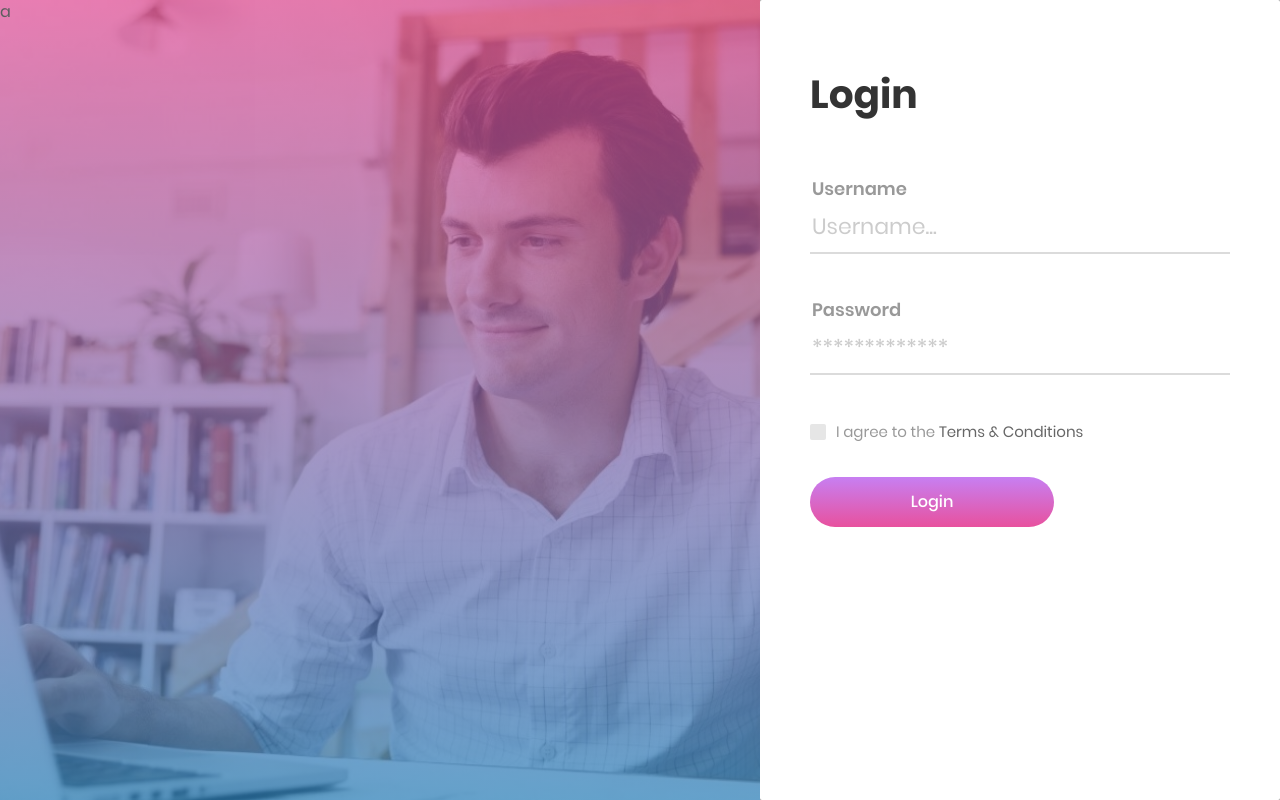
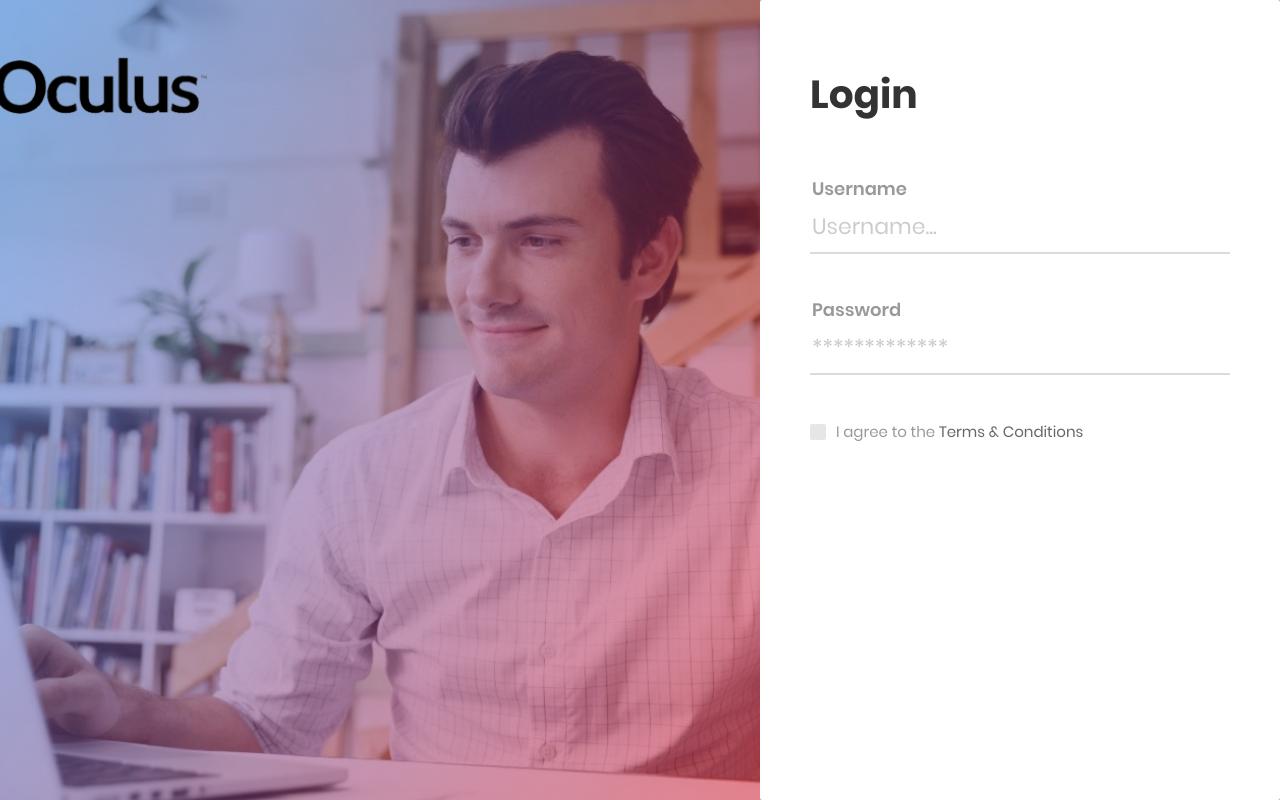
Before and after one commit to AadarshSree/OculusVIT, a PHP site: page /ashwin_work/Login/Login.html in a window 1280 px wide. Run offline with PHP 8.4, Linux system fonts and the light colour scheme; some libraries are stand-ins or nearby versions.

Commit message:
Background images changed, removed in-css gradient, rougue 'a' fixed

```diff
--- a/ashwin_work/Login/css/main.css
+++ b/ashwin_work/Login/css/main.css
@@ -40,7 +40,7 @@
 }
 
 /*---------------------------------------------*/
-a {
+{
 	font-family: Poppins-Regular;
 	font-size: 14px;
 	line-height: 1.7;
@@ -210,7 +210,7 @@
 }
 
 .login100-more::before {
-  content: "a";
+  content: "";
   display: block;
   position: absolute;
   z-index: -1;
@@ -218,11 +218,6 @@
   height: 100%;
   top: 0;
   left: 0;
-  background: #e8519e;
-  background: -webkit-linear-gradient(bottom,#2980b9,#e8519e);
-  background: -o-linear-gradient(bottom, #e8519e, #c77ff2);
-  background: -moz-linear-gradient(bottom, #e8519e, #c77ff2);
-  background: linear-gradient(bottom, #e8519e, #c77ff2);
   opacity: 0.7;
 }
 
@@ -306,11 +301,6 @@
   -moz-transition: all 0.4s;
   transition: all 0.4s;
 
-  background: #d5007d;
-  background: -webkit-linear-gradient(45deg, #d5007d, #e53935);
-  background: -o-linear-gradient(45deg, #d5007d, #e53935);
-  background: -moz-linear-gradient(45deg, #d5007d, #e53935);
-  background: linear-gradient(45deg, #d5007d, #e53935);
 }
 
 
@@ -396,11 +386,6 @@
   z-index: -1;
   width: 100%;
   height: 300%;
-  background: #e8519e;
-  background: -webkit-linear-gradient(top, #e8519e, #c77ff2, #e8519e, #c77ff2);
-  background: -o-linear-gradient(top, #e8519e, #c77ff2, #e8519e, #c77ff2);
-  background: -moz-linear-gradient(top, #e8519e, #c77ff2, #e8519e, #c77ff2);
-  background: linear-gradient(top, #e8519e, #c77ff2, #e8519e, #c77ff2);
   bottom: -100%;
   left: 0;
 
```
Also changed, not shown: ashwin_work/Login/images/bg-02.jpg, ashwin_work/Login/images/bg-03.jpg, ashwin_work/Login/images/l1.png (added).
